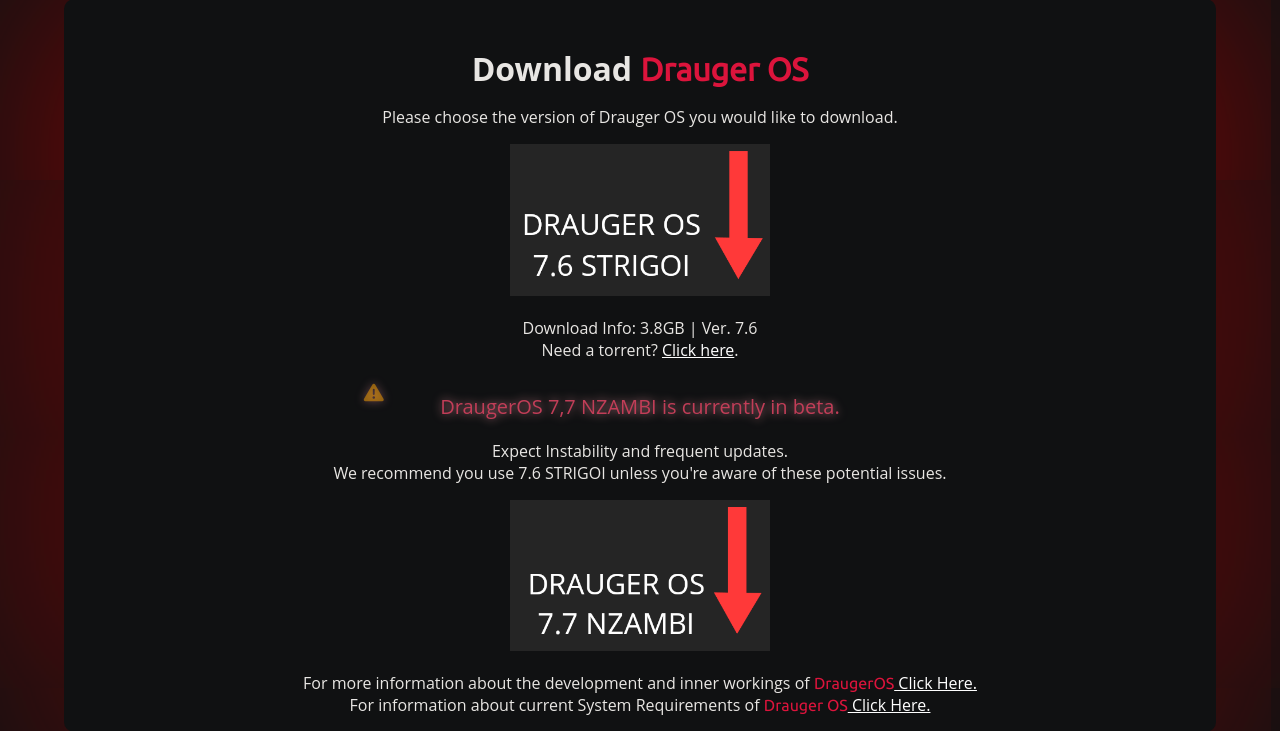
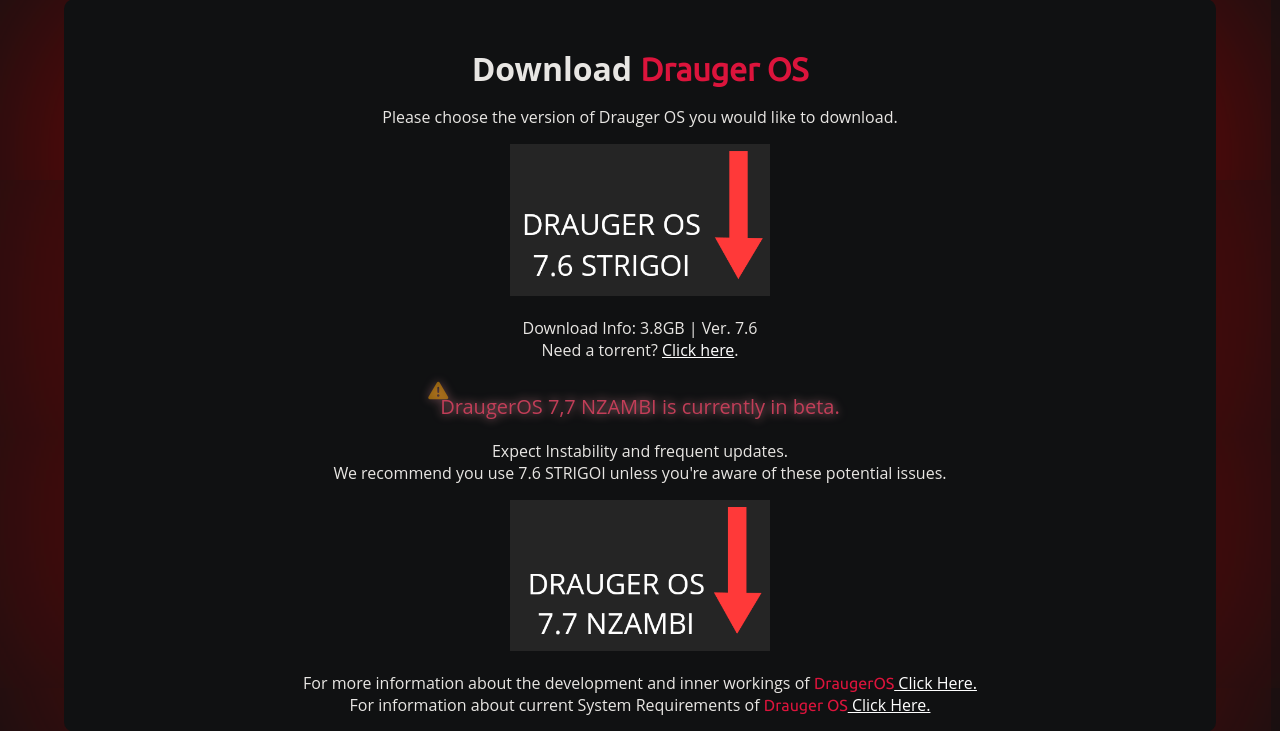
Before and after one commit to drauger-os-development/website, a Flask app: page /download in a window 1280 px wide. Shown: the part 75-806 px from the top of the page. Run offline with Flask 3, Linux system fonts and the light colour scheme; some libraries are stand-ins or nearby versions.

Commit message:
Update default.css
- Adjusted the Download Page Warning Message Icon position

```diff
--- a/assets/css/default.css
+++ b/assets/css/default.css
@@ -139,10 +139,9 @@ h1, h2, h3, h4, p {
 }
 .warning-message i {
     color: orange;
-    top: -10px;
-    left: -4px;
     opacity: 0.5;
     position: absolute;
+    transform: translate(-12px, -12px);
 }
 .warning-message:hover i {
     opacity: 1;
```
